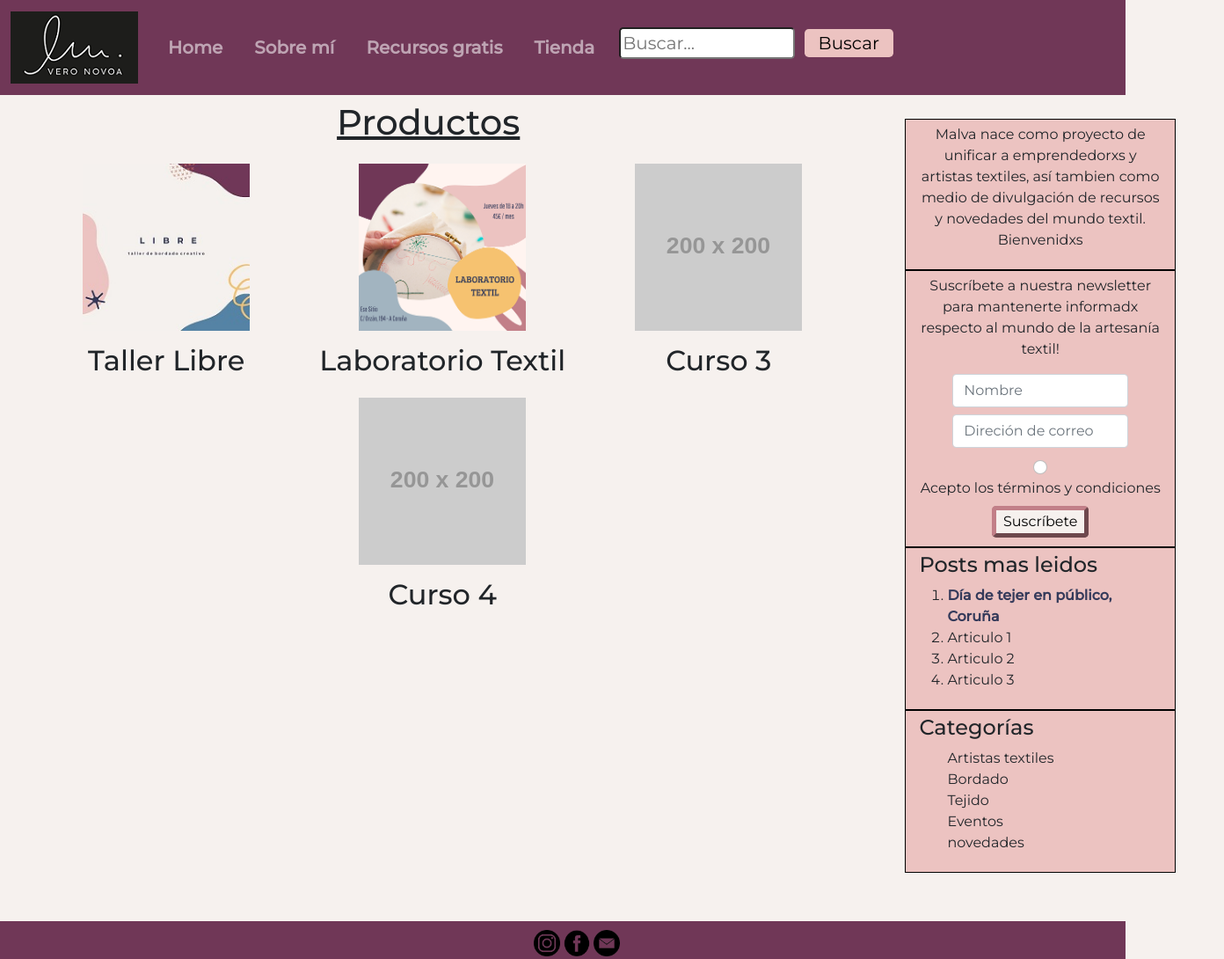
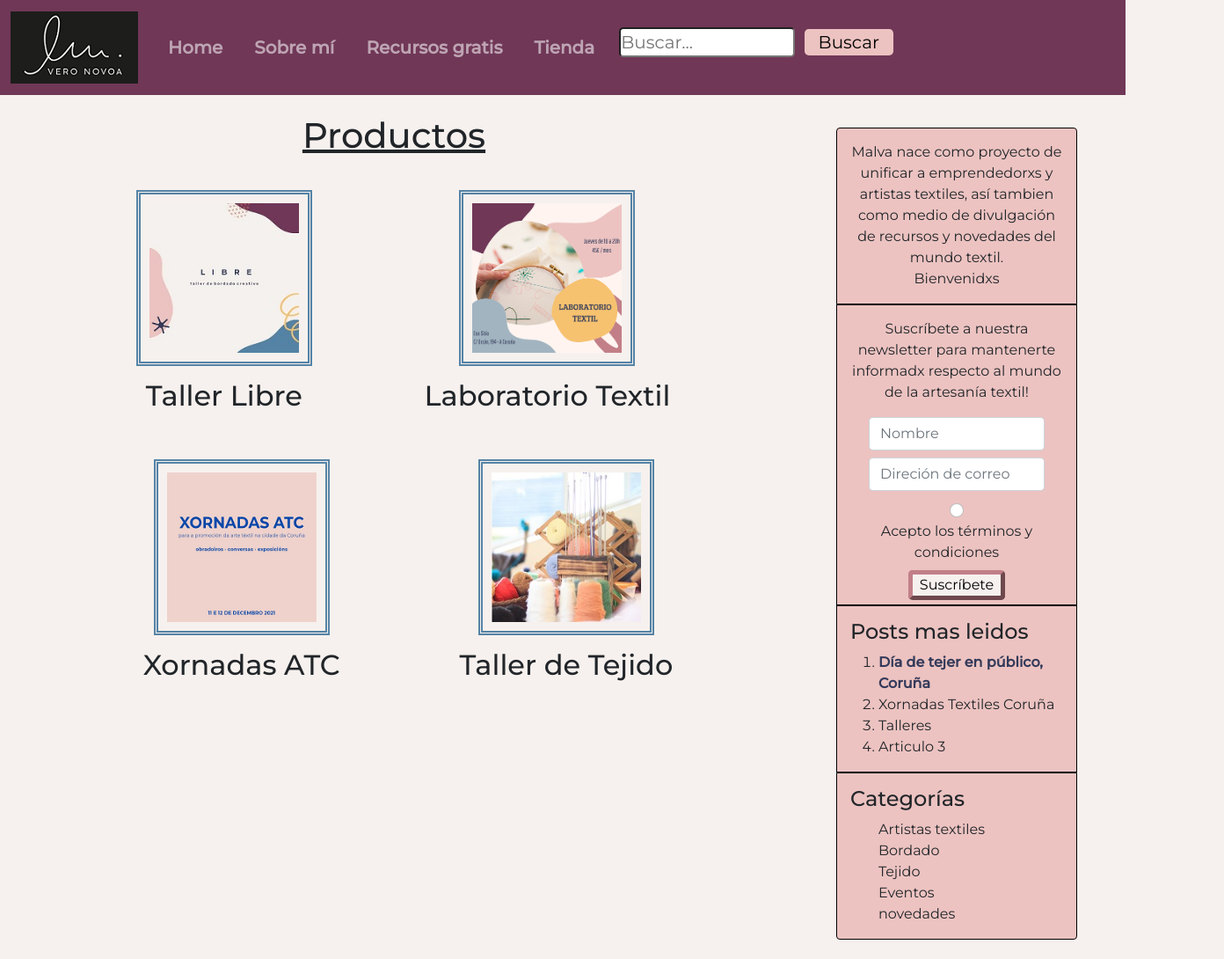
Before and after one commit to NatiBorjas/Malva, a website: page pages/tienda.html in a window 1280 px wide. Shown: the top 1090 px of the page at 88% size, 1392 px wide, since content can reach past the window. Drawn offline with nearby package versions, Linux system fonts and the light colour scheme; placeholder pictures from the web are drawn by us.

Commit message:
Agregando estructura final y SASS

```diff
--- a/pages/tienda.html
+++ b/pages/tienda.html
@@ -75,30 +75,30 @@
         <!-- Contenido principal -->
         <main>
             <h1 class="centrado">Productos</h1>
-            <div class="flex">
-                <ul class="lista-cursos">
-                    <li>
-                        <img class="move" src="../public/img/taller_libre.jpg" alt="Taller Libre">
+            <div>
+                <ul class="lista-cursos flex">
+                    <li class="item-tienda">
+                        <img class="foto-articulo move" src="../public/img/taller_libre.jpg" alt="Taller Libre">
                         <h2>Taller Libre</h2>
                     </li>
-                    <li>
-                        <img class="move" src="../public/img/lab-textil.png" alt="Laboratorio textil">
+                    <li class="item-tienda">
+                        <img class="foto-articulo move" src="../public/img/lab-textil.png" alt="Laboratorio textil">
                         <h2>Laboratorio Textil</h2>
                     </li>
-                    <li>
-                        <img class="move" src="https://dummyimage.com/200x200/000/fff.jpg" alt="curso3">
-                        <h2>Curso 3</h2>
+                    <li class="item-tienda">
+                        <img class="foto-articulo move" src="../public/img/ATC.PNG" alt="Xornadas ATC">
+                        <h2>Xornadas ATC</h2>
                     </li>
-                    <li>
-                        <img class="move" src="https://dummyimage.com/200x200/000/fff.jpg" alt="curso4">
-                        <h2>Curso 4</h2>
+                    <li class="item-tienda">
+                        <img class=" foto-articulo move" src="../public/img/taller_calceta.jpg" alt="Taller calceta">
+                        <h2>Taller de Tejido</h2>
                     </li>
                 </ul>
             </div>
         </main>
         <!-- Menu a la derecha-->
         <aside>
-            <div class="item-menu-der centrado">
+            <div class="item-menu-der centrado rounded-top">
                 <p>Malva nace como proyecto de unificar a emprendedorxs y artistas textiles, así tambien como medio de divulgación de recursos y novedades del mundo textil. <br>
                 Bienvenidxs
                 </p>
@@ -115,24 +115,25 @@
                         <div id="terminos-condiciones">
                             <input type="radio" name="aceptar-terminos" class="form-check-input">
                             <label for="aceptar-terminos" class="pb-2">Acepto los términos y condiciones</label>
+                            <br>
                             <button type="submit" class="border-5 rounded-3 px-2" id="boton-suscribir"> Suscríbete</button>
                         </div>
                     </form>
                 </div>
             </div>
 
-            <div class="item-menu-der mas-leidos">
+            <div class="item-menu-der">
                 <h4>Posts mas leidos</h4>
                     <ol>
                         <li> <a class="links" href="blog.html">Día de tejer en público, Coruña</a>
                         </li>
-                        <li>Articulo 1</li>
-                        <li>Articulo 2</li>
+                        <li>Xornadas Textiles Coruña</li>
+                        <li>Talleres</li>
                         <li>Articulo 3</li>
                     </ol>
             </div>
 
-            <div class="item-menu-der categorias">
+            <div class="item-menu-der rounded-bottom">
                 <h4>Categorías</h4>
                     <ul>
                         <li>Artistas textiles</li>
--- a/scss/_general.scss
+++ b/scss/_general.scss
@@ -1,3 +1,7 @@
+*{
+    margin: 0;
+    padding: 0px;
+}
 /*======================*/
 /*      Body reset      */
 /*======================*/
@@ -25,7 +29,7 @@ body{
     "main side"
     "footer footer";
     grid-template-columns: 70% 30%;
-    margin-top: 80px;
+    margin-top: 90px;
 }
 
 ul{
@@ -56,7 +60,14 @@ h1 {
 }
 
 h1, h2, h3 {
-    padding: 10px;
+    padding: 15px;
+}
+
+.foto-articulo {
+    padding: 1px;
+    border-width: 5px;
+    border-style: double;
+    border-color: #5583A6;
 }
 
 /*======================*/
@@ -73,6 +84,12 @@ footer{
 }
 .redes-sociales{
     display: inline-block;
+    padding: 5px;
+    &:hover {
+        background-color: $back-color;
+        border-radius: 50%;
+        transform: scale(150%);
+    }
 }
 .logos{
     height: 30px;
--- a/scss/_menu-der.scss
+++ b/scss/_menu-der.scss
@@ -11,7 +11,9 @@ ol{
 }
 .item-menu-der{
     border: $border-tb-in;
-    padding: 5px 15px;
+    padding-top: 15px;
+    padding-left: 15px;
+    padding-right: 15px;
     background-color: $back-color;
     border-collapse: collapse;
     flex: $item-flex;
--- a/scss/_nav.scss
+++ b/scss/_nav.scss
@@ -8,8 +8,6 @@
     overflow: hidden;
     background-color: #703757;
     right: 0;
-    left: 0;
-    top: 0;
     width: 100%;
     li{
         font-size: 20px;
--- a/scss/_recursos.scss
+++ b/scss/_recursos.scss
@@ -9,5 +9,6 @@ table{
     }
     tr, td {
         border: $border-tb-in;
+        padding: 5px;
     }
 }
--- a/scss/_tienda.scss
+++ b/scss/_tienda.scss
@@ -3,21 +3,20 @@
 /*======================*/
 .flex {
     display: flex;
-    flex-direction: row;
-    justify-content: space-between;
+    flex-flow: row wrap;
+    justify-content: space-evenly;
+}
+.item-tienda {
+    padding: 15px;
 }
 .lista-cursos{
-    width: 1000px;
     list-style-type: none;
-    display: flex;
-    flex-flow: row wrap;
     text-align: center;
-    justify-content: space-around;
 }
 .move{
     height: 200px;
     width: 200px;
-    padding: 5px;
+    padding: 10px;
     transition: all .2s ease-in-out;
     &:hover {
         transform: scale(120%);
```
Also changed, not shown: index.html (+14 -6 lines), pages/blog.html (+7 -8 lines), pages/recursosgratis.html (+33 -8 lines), pages/sobremi.html (+7 -6 lines), css/main.css, public/img/ATC.PNG (added), public/img/taller_calceta.jpg (added), scss/_sobremi.scss (deleted).
